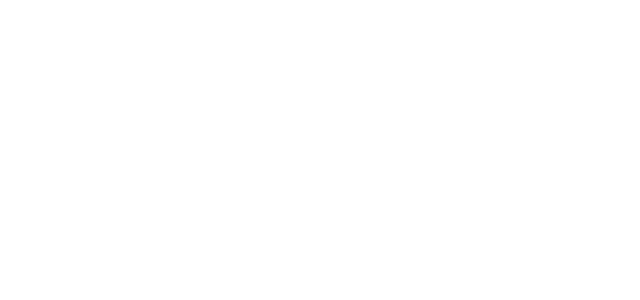
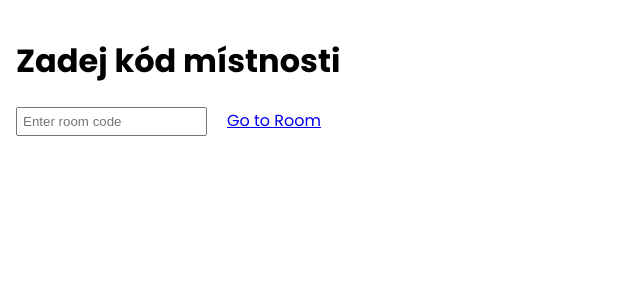
Before and after one commit to l-merta/TdA25-Buraci-Finale, a React (Vite) app in the folder client/: page /mistnost in a window 1280 px wide. Before the commit this address had no page. Shown: the top 300 px of the page, without its empty margins (0-640 px from the left). Built offline with nearby package versions, Linux system fonts and the light colour scheme.

Commit message:
No room code

```diff
--- a/client/src/main.tsx
+++ b/client/src/main.tsx
@@ -15,6 +15,7 @@
     <Router>
       <Routes>
         <Route path='/' element={<Home />} />
+        <Route path='/mistnost' element={<Room />} />
         <Route path='/mistnost/:code' element={<Room />} />
         <Route path='/features' element={<Features />} />
       </Routes>
--- a/client/src/pages/Room.tsx
+++ b/client/src/pages/Room.tsx
@@ -1,13 +1,30 @@
-//import React from 'react'
+import { useParams } from "react-router-dom";
+
+import RoomCode from "./../sections/RoomCode";
 
 const Room = () => {
+  const { code } = useParams<{ code?: string }>(); // Get :code from the URL
+
+  // Room nemá kód
+  if (!code) {
+    return (
+      <>
+      <main>
+        <h1>Zadej kód místnosti</h1>
+        <RoomCode />
+      </main>
+      </>
+    );
+  }
+
+  // Room má kód
   return (
     <>
     <main>
-      <h1>Roomkos</h1>
+      <h1>Room: {code}</h1>
     </main>
     </>
-  )
-}
+  );
+};
 
-export default Room
+export default Room;
```
